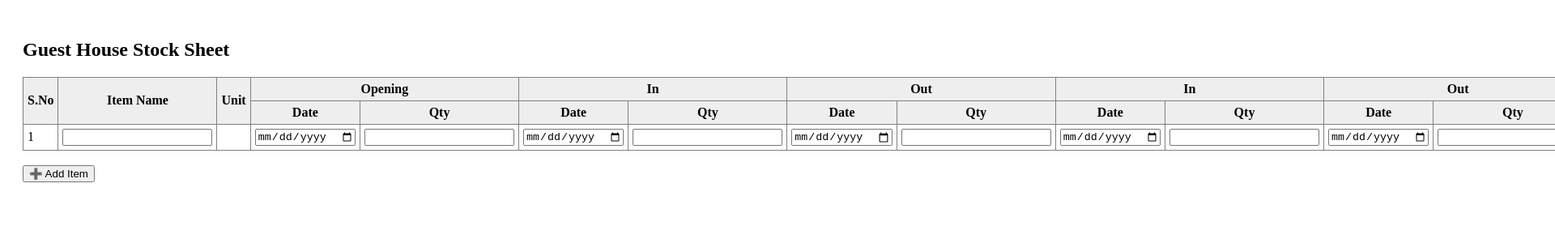
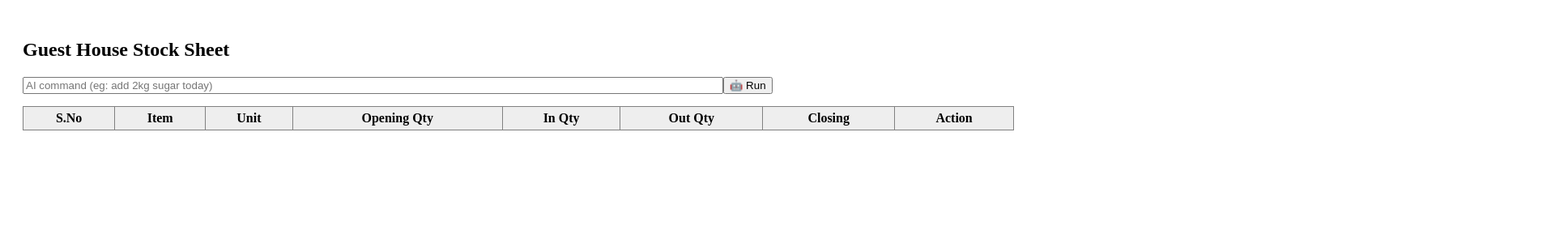
Before and after one commit to sngxworld-cmyk/stock-sheet-GH, a React (Vite) app in the folder frontend/: page / in a window 1280 px wide. Shown: the top 300 px of the page at 81% size, 1920 px wide, since content can reach past the window. Built offline with nearby package versions, Linux system fonts and the light colour scheme.

Commit message:
Update main.jsx

```diff
--- a/frontend/src/main.jsx
+++ b/frontend/src/main.jsx
@@ -15,22 +15,6 @@ function getItemType(item) {
   return "";
 }
 
-function formatQty(qty, type) {
-  if (!qty) return "";
-
-  if (type === "count") return qty;
-
-  if (type === "weight") {
-    return qty >= 1000 ? (qty / 1000) + " kg" : qty + " g";
-  }
-
-  if (type === "liquid") {
-    return qty >= 1000 ? (qty / 1000) + " L" : qty + " ml";
-  }
-
-  return qty;
-}
-
 function getUnit(type) {
   if (type === "count") return "Nos";
   if (type === "weight") return "g / kg";
@@ -38,32 +22,41 @@ function getUnit(type) {
   return "";
 }
 
+function formatQty(qty, type) {
+  if (!qty) return "";
+  if (type === "count") return qty;
+  if (type === "weight") return qty >= 1000 ? (qty / 1000) + " kg" : qty + " g";
+  if (type === "liquid") return qty >= 1000 ? (qty / 1000) + " L" : qty + " ml";
+  return qty;
+}
+
+/* ---------- AI PARSER ---------- */
+function parseCommand(text) {
+  text = text.toLowerCase();
+
+  const qtyMatch = text.match(/(\d+(\.\d+)?)/);
+  const qty = qtyMatch ? Number(qtyMatch[1]) : 1;
+
+  let unit = "";
+  if (text.includes("kg")) unit = "kg";
+  else if (text.includes("g")) unit = "g";
+  else if (text.includes("ml")) unit = "ml";
+  else if (text.includes("l")) unit = "l";
+
+  const words = text.split(" ");
+  const item = words[words.length - 1];
+
+  return { qty, unit, item };
+}
+
 /* ---------- APP ---------- */
 function App() {
-  const [rows, setRows] = useState([
-    {
-      item: "",
-      type: "",
-      unit: "",
-      openDate: "",
-      openQty: "",
-      inDate1: "",
-      inQty1: "",
-      outDate1: "",
-      outQty1: "",
-      inDate2: "",
-      inQty2: "",
-      outDate2: "",
-      outQty2: "",
-      close: "",
-      remarks: ""
-    }
-  ]);
+  const [rows, setRows] = useState([]);
+  const [command, setCommand] = useState("");
 
   useEffect(() => {
     const updated = rows.map(r => {
       const type = getItemType(r.item);
-
       const open = Number(r.openQty) || 0;
       const in1 = Number(r.inQty1) || 0;
       const in2 = Number(r.inQty2) || 0;
@@ -81,22 +74,46 @@ function App() {
     // eslint-disable-next-line
   }, [rows.map(r => JSON.stringify(r)).join()]);
 
-  const update = (i, k, v) => {
-    const copy = [...rows];
-    copy[i][k] = v;
-    setRows(copy);
-  };
+  const runCommand = () => {
+    if (!command) return;
 
-  const addRow = () => {
-    setRows([...rows, {
-      item: "", type: "", unit: "",
-      openDate: "", openQty: "",
-      inDate1: "", inQty1: "",
-      outDate1: "", outQty1: "",
-      inDate2: "", inQty2: "",
-      outDate2: "", outQty2: "",
-      close: "", remarks: ""
-    }]);
+    const { qty, unit, item } = parseCommand(command);
+    const type = getItemType(item);
+
+    let finalQty = qty;
+    if (unit === "kg") finalQty = qty * 1000;
+    if (unit === "l") finalQty = qty * 1000;
+
+    const today = new Date().toISOString().split("T")[0];
+
+    const index = rows.findIndex(r => r.item === item);
+
+    if (index >= 0) {
+      const copy = [...rows];
+      copy[index].inDate1 = today;
+      copy[index].inQty1 = finalQty;
+      setRows(copy);
+    } else {
+      setRows([...rows, {
+        item,
+        type,
+        unit: getUnit(type),
+        openDate: "",
+        openQty: "",
+        inDate1: today,
+        inQty1: finalQty,
+        outDate1: "",
+        outQty1: "",
+        inDate2: "",
+        inQty2: "",
+        outDate2: "",
+        outQty2: "",
+        close: "",
+        remarks: "Added via AI"
+      }]);
+    }
+
+    setCommand("");
   };
 
   const deleteRow = (i) => {
@@ -107,27 +124,28 @@ function App() {
     <div style={{ padding: 20 }}>
       <h2>Guest House Stock Sheet</h2>
 
+      {/* AI BOT */}
+      <div style={{ marginBottom: 15 }}>
+        <input
+          style={{ width: "70%" }}
+          placeholder="AI command (eg: add 2kg sugar today)"
+          value={command}
+          onChange={e => setCommand(e.target.value)}
+        />
+        <button onClick={runCommand}>🤖 Run</button>
+      </div>
+
       <table border="1" cellPadding="5" style={{ width: "100%", borderCollapse: "collapse" }}>
         <thead style={{ background: "#eee" }}>
           <tr>
-            <th rowSpan="2">S.No</th>
-            <th rowSpan="2">Item Name</th>
-            <th rowSpan="2">Unit</th>
-            <th colSpan="2">Opening</th>
-            <th colSpan="2">In</th>
-            <th colSpan="2">Out</th>
-            <th colSpan="2">In</th>
-            <th colSpan="2">Out</th>
-            <th rowSpan="2">Closing</th>
-            <th rowSpan="2">Remarks</th>
-            <th rowSpan="2">Action</th>
-          </tr>
-          <tr>
-            <th>Date</th><th>Qty</th>
-            <th>Date</th><th>Qty</th>
-            <th>Date</th><th>Qty</th>
-            <th>Date</th><th>Qty</th>
-            <th>Date</th><th>Qty</th>
+            <th>S.No</th>
+            <th>Item</th>
+            <th>Unit</th>
+            <th>Opening Qty</th>
+            <th>In Qty</th>
+            <th>Out Qty</th>
+            <th>Closing</th>
+            <th>Action</th>
           </tr>
         </thead>
 
@@ -135,48 +153,14 @@ function App() {
           {rows.map((r, i) => (
             <tr key={i}>
               <td>{i + 1}</td>
-
-              <td>
-                <input value={r.item}
-                  onChange={e => update(i,"item",e.target.value)} />
-              </td>
-
+              <td>{r.item}</td>
               <td>{r.unit}</td>
-
-              <td><input type="date" value={r.openDate}
-                onChange={e => update(i,"openDate",e.target.value)} /></td>
-              <td><input type="number" value={r.openQty}
-                onChange={e => update(i,"openQty",e.target.value)} /></td>
-
-              <td><input type="date" value={r.inDate1}
-                onChange={e => update(i,"inDate1",e.target.value)} /></td>
-              <td><input type="number" value={r.inQty1}
-                onChange={e => update(i,"inQty1",e.target.value)} /></td>
-
-              <td><input type="date" value={r.outDate1}
-                onChange={e => update(i,"outDate1",e.target.value)} /></td>
-              <td><input type="number" value={r.outQty1}
-                onChange={e => update(i,"outQty1",e.target.value)} /></td>
-
-              <td><input type="date" value={r.inDate2}
-                onChange={e => update(i,"inDate2",e.target.value)} /></td>
-              <td><input type="number" value={r.inQty2}
-                onChange={e => update(i,"inQty2",e.target.value)} /></td>
-
-              <td><input type="date" value={r.outDate2}
-                onChange={e => update(i,"outDate2",e.target.value)} /></td>
-              <td><input type="number" value={r.outQty2}
-                onChange={e => update(i,"outQty2",e.target.value)} /></td>
-
-              <td style={{ background: "#d4f7d4", fontWeight: "bold", textAlign: "center" }}>
+              <td>{formatQty(r.openQty, r.type)}</td>
+              <td>{formatQty(r.inQty1, r.type)}</td>
+              <td>{formatQty(r.outQty1, r.type)}</td>
+              <td style={{ background: "#d4f7d4", fontWeight: "bold" }}>
                 {formatQty(r.close, r.type)}
               </td>
-
-              <td>
-                <input value={r.remarks}
-                  onChange={e => update(i,"remarks",e.target.value)} />
-              </td>
-
               <td>
                 <button onClick={() => deleteRow(i)}>❌</button>
               </td>
@@ -184,9 +168,6 @@ function App() {
           ))}
         </tbody>
       </table>
-
-      <br />
-      <button onClick={addRow}>➕ Add Item</button>
     </div>
   );
 }
```
